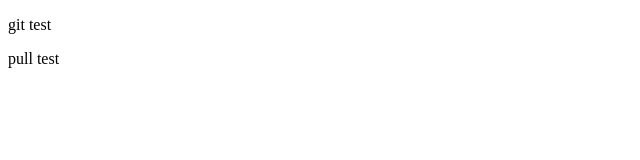
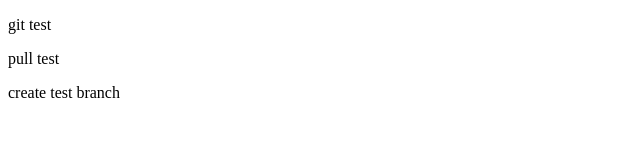
Before and after one commit to Y-Nami/git-test, a plain HTML site: page index.html in a window 1280 px wide. Shown: the whole page, without its empty margins (0-640 px from the left). Drawn offline with Linux system fonts and the light colour scheme.

Commit message:
create test branch

```diff
--- a/index.html
+++ b/index.html
@@ -8,5 +8,6 @@
 <body>
   <p>git test</p>
   <p>pull test</p>
+  <p>create test branch</p>
 </body>
 </html>
```
